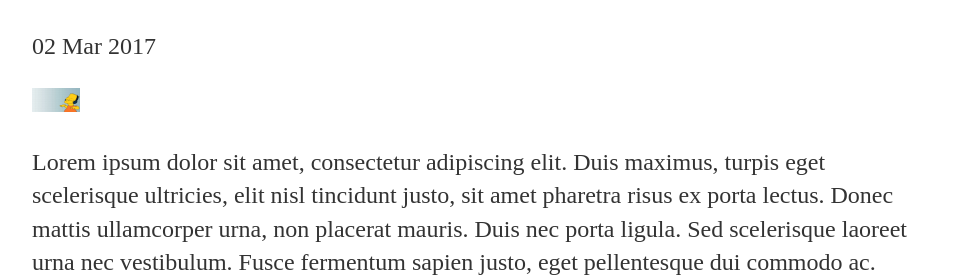
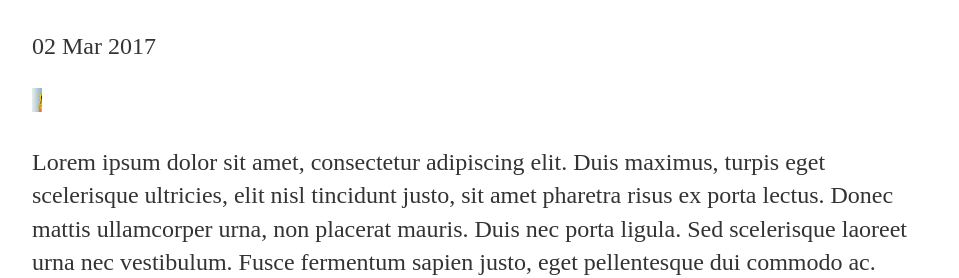
Before and after one commit to dennymrh/dennymrh.github.io, a Jekyll site: the page built from _posts/2017-03-02-listening-to-music.md, in a window 1280 px wide. Shown: the part 167-445 px from the top of the page, without its empty margins (160-1119 px from the left). Built offline with Jekyll 4.4.1, drawn with Linux system fonts in a browser that asks for light colours.

Commit message:
Update 2017-03-02-listening-to-music.md

```diff
--- a/_posts/2017-03-02-listening-to-music.md
+++ b/_posts/2017-03-02-listening-to-music.md
@@ -3,7 +3,7 @@ layout: post
 title: "My Hobby is Listening to Music"
 date: 2017-03-02
 ---
-![My helpful screenshot](/assets/Bart.jpg ){:height="24px" width="48px"}
+![My helpful screenshot](/assets/Bart.jpg ){:height="24px" width="10px"}
 
 Lorem ipsum dolor sit amet, consectetur adipiscing elit. Duis maximus, turpis eget scelerisque ultricies, elit nisl tincidunt justo, sit amet pharetra risus ex porta lectus. Donec mattis ullamcorper urna, non placerat mauris. Duis nec porta ligula. Sed scelerisque laoreet urna nec vestibulum. Fusce fermentum sapien justo, eget pellentesque dui commodo ac. Mauris pretium urna et fermentum congue. Curabitur hendrerit et nunc vel dictum. Aliquam at justo varius, ultricies purus eget, efficitur arcu. Maecenas non venenatis nisi. Maecenas vitae orci non tellus vestibulum accumsan a sit amet nisi.
 
```
